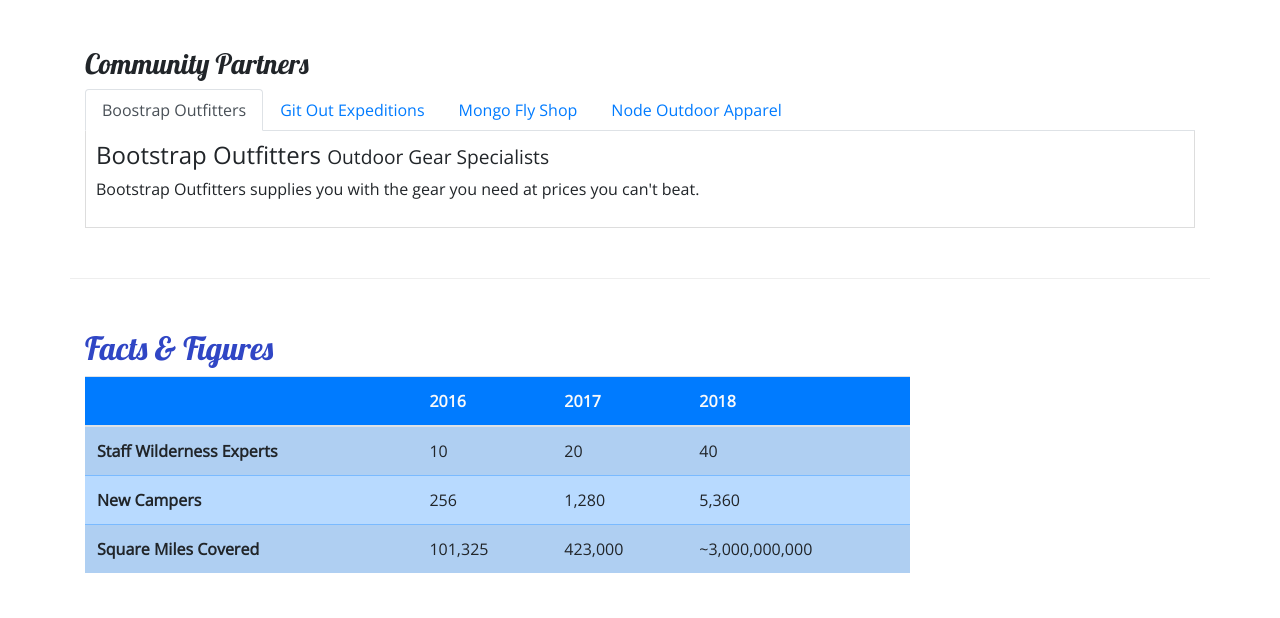
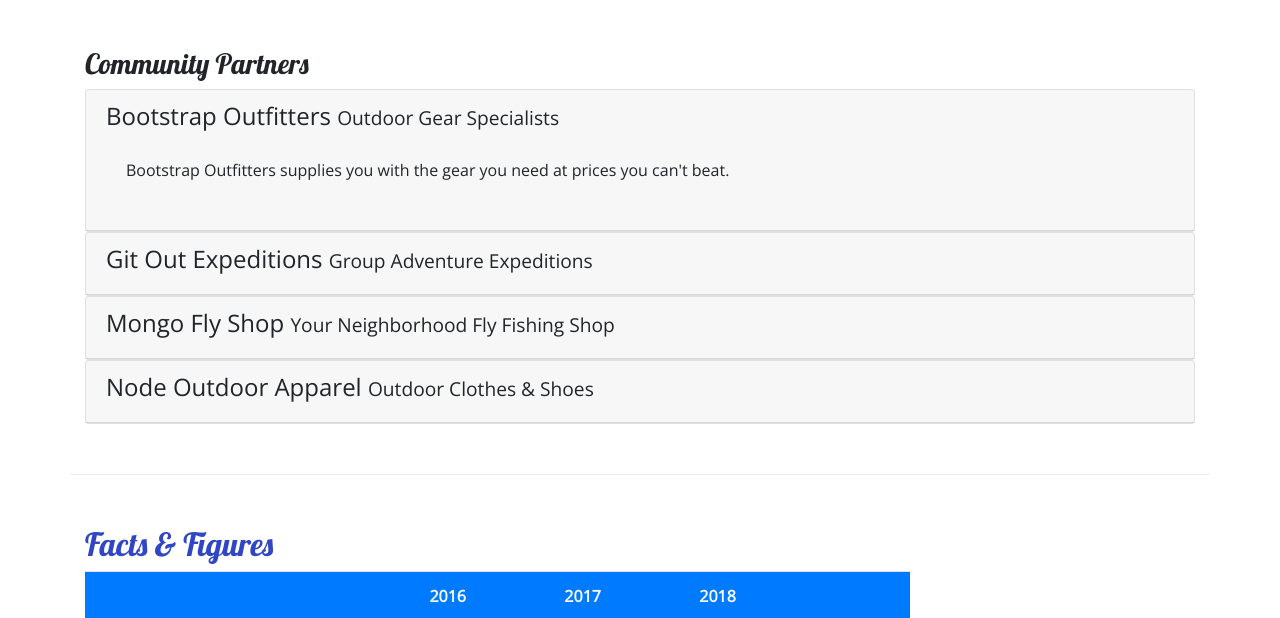
Before and after one commit to astanovferuz/bootstrapproject, a website: page aboutus.html in a window 1280 px wide. Shown: the part 832-1450 px from the top of the page. Drawn offline with nearby package versions, Linux system fonts and the light colour scheme.

Commit message:
Accordion

```diff
--- a/aboutus.html
+++ b/aboutus.html
@@ -98,28 +98,62 @@
         <div class="row row-content">
             <div class="col-12">
                 <h3>Community Partners</h3>
-                <ul class="nav nav-tabs">
-                    <li class="nav-item"><a class="nav-link active" href="#bootstrap" role="tab" data-toggle="tab">Boostrap Outfitters</a></li>
-                    <li class="nav-item"><a class="nav-link" href="#gitexped" role="tab" data-toggle="tab">Git Out Expeditions</a></li>
-                    <li class="nav-item"><a class="nav-link" href="#mongo" role="tab" data-toggle="tab">Mongo Fly Shop</a></li>
-                    <li class="nav-item"><a class="nav-link" href="#node" role="tab" data-toggle="tab">Node Outdoor Apparel</a></li>
-                </ul>
-                <div class="tab-content">
-                    <div role="tabpanel" class="tab-pane fade show active" id="bootstrap">
-                        <h4>Bootstrap Outfitters <small>Outdoor Gear Specialists</small></h4>
-                        <p class="d-none d-sm-block">Bootstrap Outfitters supplies you with the gear you need at prices you can't beat.</p>
+                <div id="accordion">
+                    <div class="card">
+                        <div role="tab" class="card-header">
+                            <h4>
+                                <a class="noborderbutton" data-toggle="collapse" data-target="#bootstrap">
+                                    Bootstrap Outfitters <small>Outdoor Gear Specialists</small>
+                                </a>
+                            </h4>
+                            <div class="collapse show" id="bootstrap" data-parent="#accordion">
+                                <div class="card-body">
+                                    <p class="d-none d-sm-block">Bootstrap Outfitters supplies you with the gear you need at prices you can't beat.</p>
+                                </div>
+                            </div>
+                        </div>
                     </div>
-                    <div role="tabpanel" class="tab-pane fade" id="gitexped">
-                        <h4>Git Out Expeditions <small>Group Adventure Expeditions</small></h4>
-                        <p class="d-none d-sm-block">Join Git Out Expeditions to explore new horizons with a group of other adventurers!</p>
+                    <div class="card">
+                        <div role="tab" class="card-header">
+                            <h4>
+                                <a class="collapsed" data-toggle="collapse" data-target="#gitexped">
+                                    Git Out Expeditions <small>Group Adventure Expeditions</small>
+                                </a>
+                            </h4>
+                            <div class="collapse" id="gitexped" data-parent="#accordion">
+                                <div class="card-body">
+                                    <p class="d-none d-sm-block">Join Git Out Expeditions to explore new horizons with a group of other adventurers!</p>
+                                </div>
+                            </div>
+                        </div>
                     </div>
-                    <div role="tabpanel" class="tab-pane fade" id="mongo">
-                        <h4>Mongo Fly Shop <small>Your Neighborhood Fly Fishing Shop</small></h4>
-                        <p class="d-none d-sm-block">Need a new fishing pole, a tacklebox, or flies of all kinds? Stop by Mongo Fly Shop.</p>
+                    <div class="card">
+                        <div role="tab" class="card-header">
+                            <h4>
+                                <a class="collapsed" data-toggle="collapse" data-target="#mongo">
+                                    Mongo Fly Shop <small>Your Neighborhood Fly Fishing Shop</small>
+                                </a>
+                            </h4>
+                            <div class="collapse" id="mongo" data-parent="#accordion">
+                                <div class="card-body">
+                                    <p class="d-none d-sm-block">Need a new fishing pole, a tacklebox, or flies of all kinds? Stop by Mongo Fly Shop.</p>
+                                </div>
+                            </div>
+                        </div>
                     </div>
-                    <div role="tabpanel" class="tab-pane fade" id="node">
-                        <h4>Node Outdoor Apparel <small>Outdoor Clothes & Shoes</small></h4>
-                        <p class="d-none d-sm-block">From polar fleeces to swimsuits, hiking boots to waders, a visit to Node will be sure to get you covered.</p>
+                    <div class="card">
+                        <div role="tab" class="card-header">
+                            <h4>
+                                <a class="collapsed" data-toggle="collapse" data-target="#node">
+                                    Node Outdoor Apparel <small>Outdoor Clothes & Shoes</small>
+                                </a>
+                            </h4>
+                            <div class="collapse" id="node" data-parent="#accordion">
+                                <div class="card-body">
+                                    <p class="d-none d-sm-block">From polar fleeces to swimsuits, hiking boots to waders, a visit to Node will be sure to get you covered.</p>
+                                </div>
+                            </div>
+                        </div>
                     </div>
                 </div>
             </div>
--- a/css/styles.css
+++ b/css/styles.css
@@ -36,8 +36,6 @@ header h2 {
     background-color: #901CAD;
 }
 
-.tab-content    {
-    border: 1px solid #DDD;
-    border-top: none;
-    padding: 10px;
+a   {
+    cursor: pointer;
 }
```
